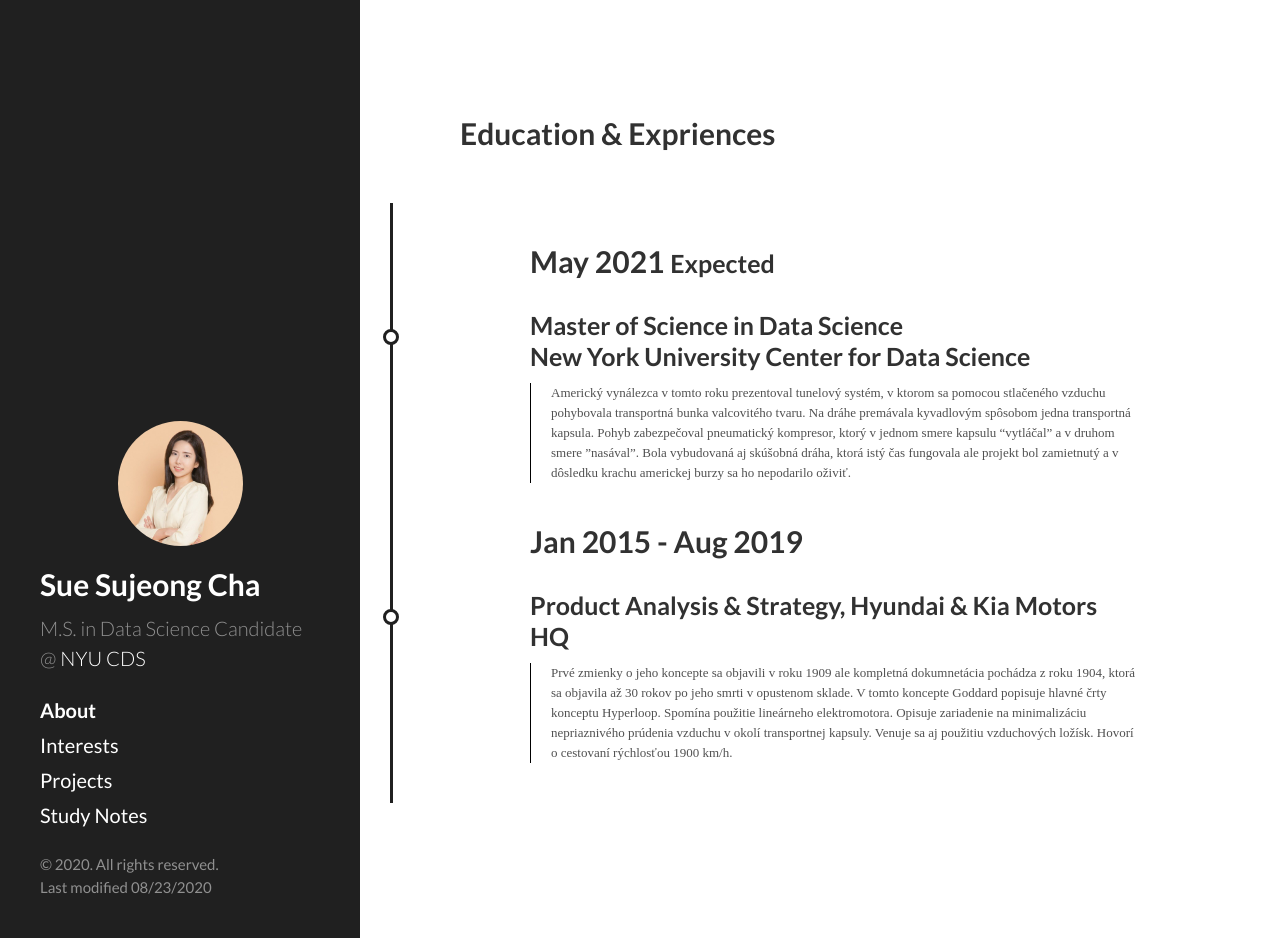
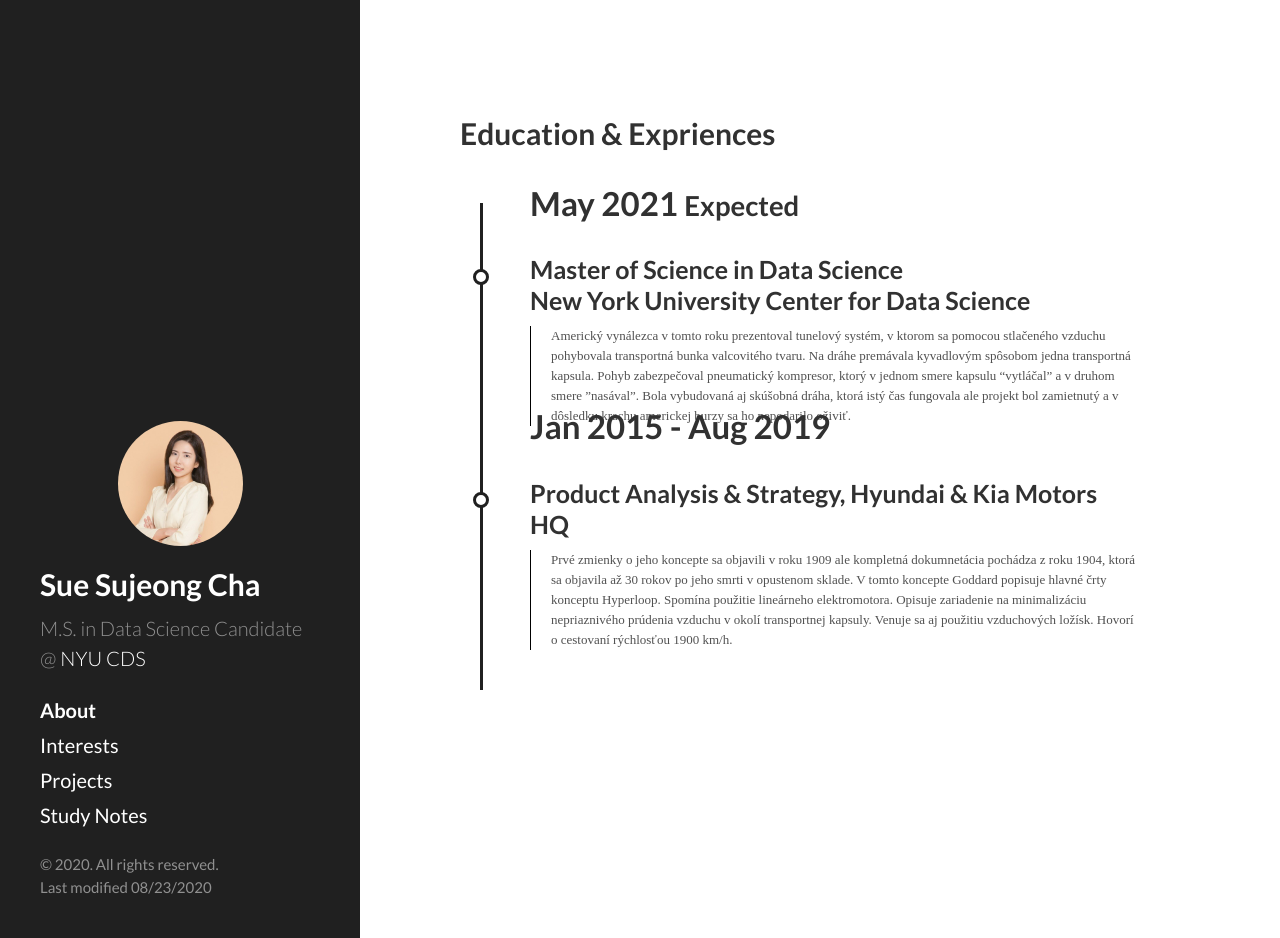
Before and after one commit to sujeongcha/sujeongcha.github.io, a Jekyll site: the page built from about.html, in a window 1280 px wide and 938 px high. Built offline with Jekyll 4.4.1, drawn with Linux system fonts in a browser that asks for light colours; Markdown is read by kramdown in place of the engine named in the settings.

Commit message:
Update style.css

```diff
--- a/public/css/style.css
+++ b/public/css/style.css
@@ -10,7 +10,7 @@
 .timeline {
 	padding: 40px 0px;
 	width: auto;
-	margin-left: -50px;
+	margin-left: 40px;
 	margin-bottom: 40px;
 }
 
@@ -25,7 +25,7 @@
 }
 
 .timeline .column {
-	margin: 40px 40px 40px 120px;
+	margin: 40px 40px 40px 30px;
 }
 
 .timeline .column .title h1 {
@@ -38,7 +38,7 @@
 .timeline .column .title h2:before {
 	content: "";
 	position: absolute;
-	left: -147px;
+	left: -57px;
 	top: 86px;
 	width: 10px;
 	height: 10px;
@@ -47,10 +47,10 @@
 	border-radius: 10px;
 }
 
-/* .timeline .column .title h2 {
+.timeline .column .title h2 {
 	margin-top: -60px;
 	font-size: 33px;
-} */
+}
 
 .timeline .column .description p {
 	font-size: 13px;
```
